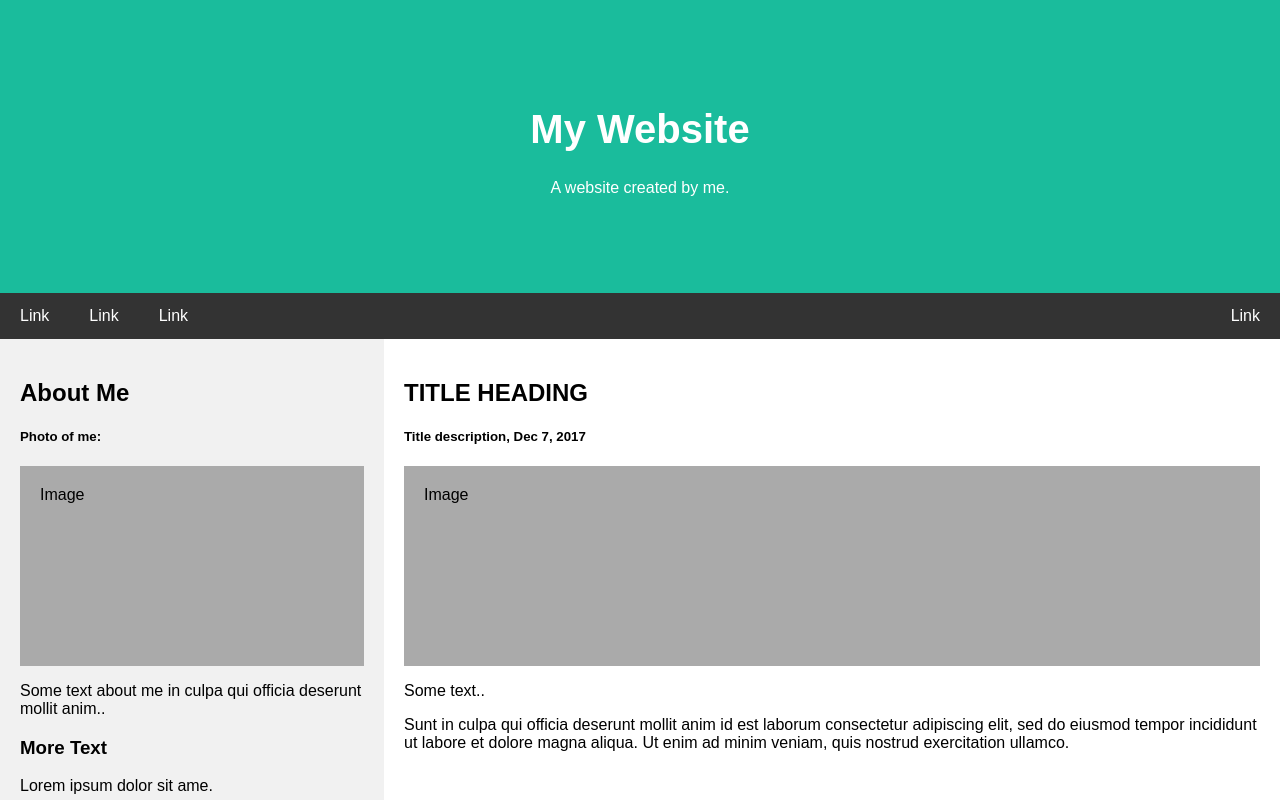
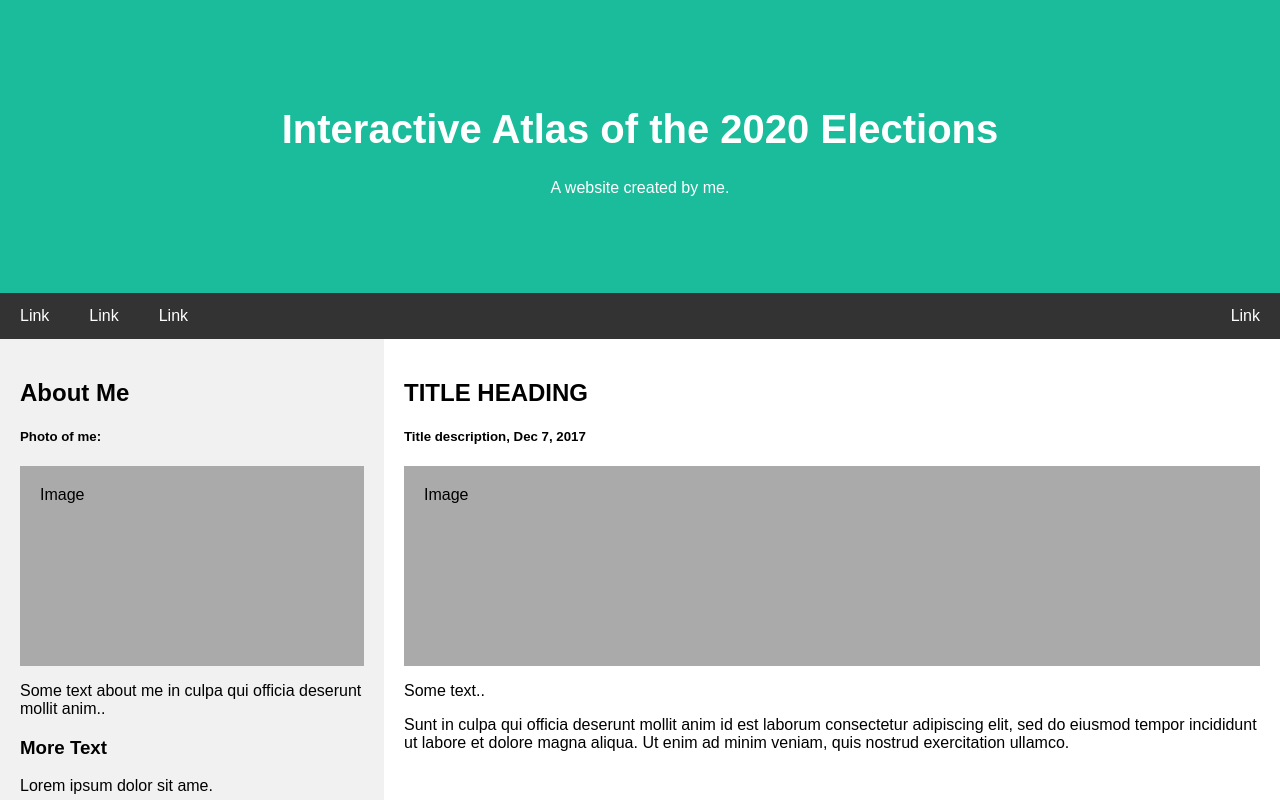
Before and after one commit to 2020election/2020election.github.io, a plain HTML site: page index.html in a window 1280 px wide. Shown: the top 800 px of the page. Drawn offline with Linux system fonts and the light colour scheme.

Commit message:
Add files via upload

```diff
--- a/index.html
+++ b/index.html
@@ -114,7 +114,7 @@ body {
 <body>
 
 <div class="header">
-  <h1>My Website</h1>
+  <h1>Interactive Atlas of the 2020 Elections</h1>
   <p>A website created by me.</p>
 </div>
 
```
